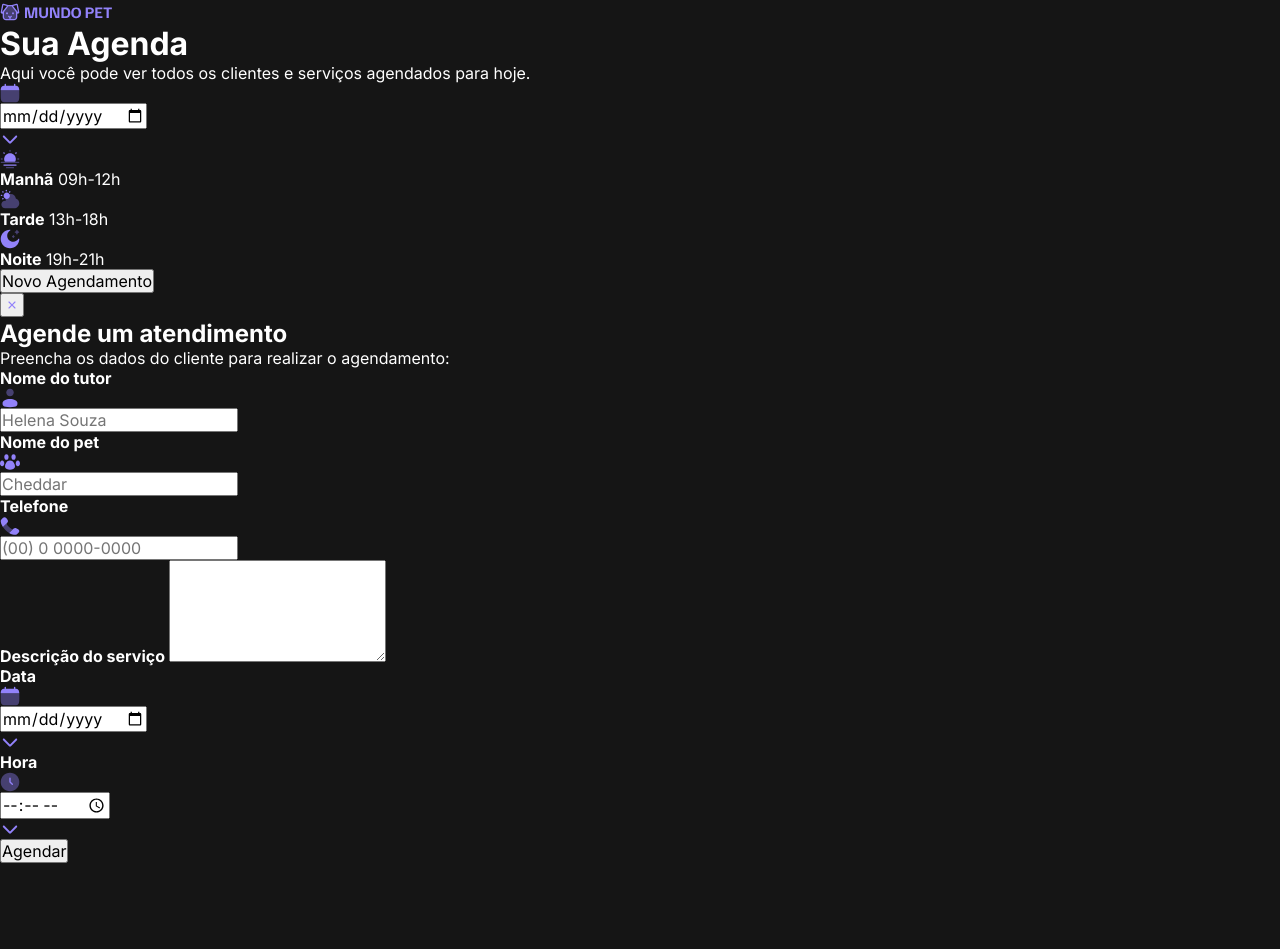
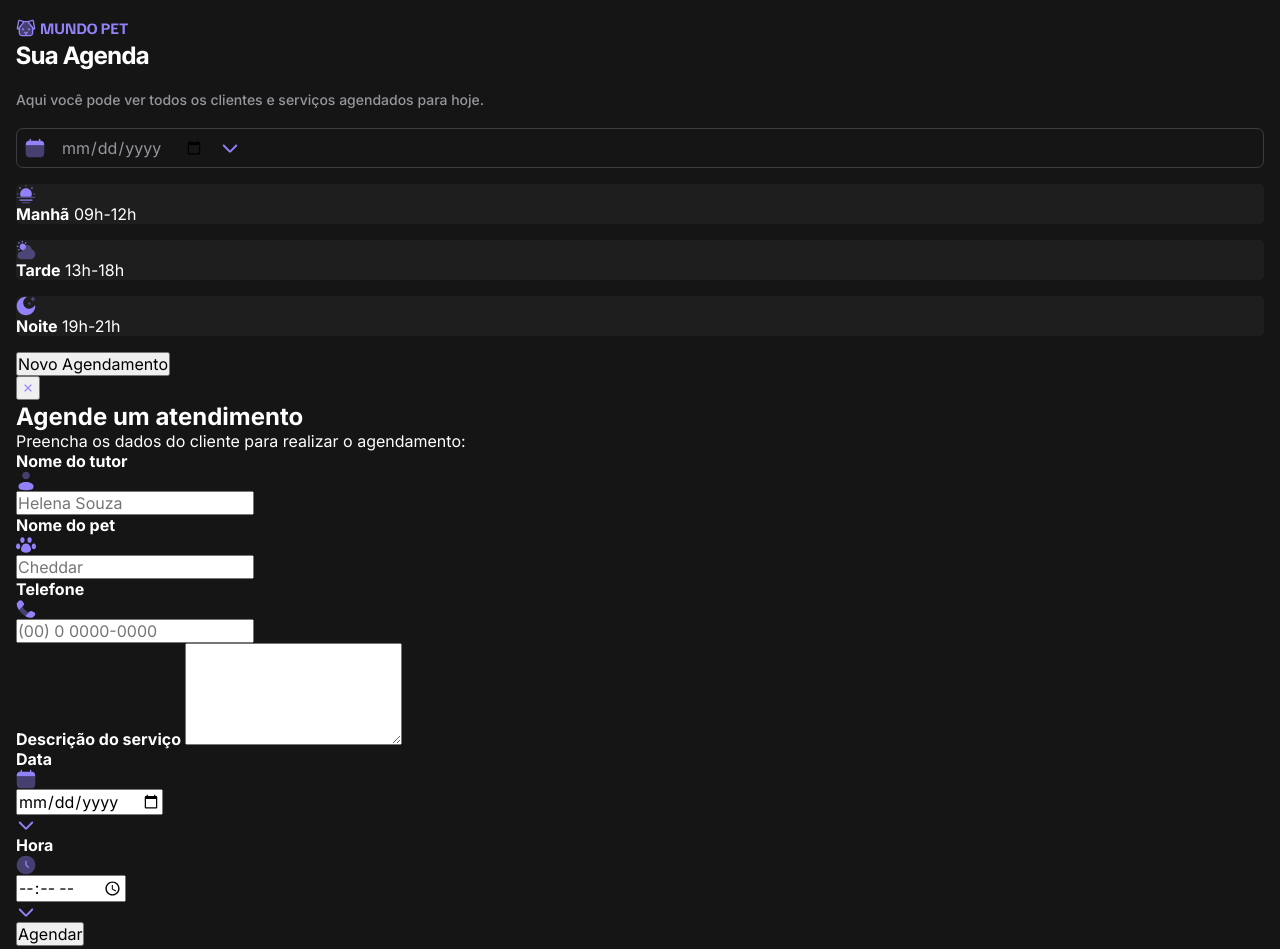
Before and after one commit to vkoithi/Agendamento-Petshop, a website built with webpack: page src/index.html in a window 1280 px wide. Before the commit the page ends 863 px from the top, so only its background shows below. Built offline with nearby package versions, Linux system fonts and the light colour scheme.

Commit message:
Estilizando CSS

```diff
--- a/src/index.html
+++ b/src/index.html
@@ -5,6 +5,7 @@
     <link rel="preconnect" href="https://fonts.googleapis.com">
     <link rel="preconnect" href="https://fonts.gstatic.com" crossorigin>
     <link href="https://fonts.googleapis.com/css2?family=Inter+Tight:ital,wght@0,100..900;1,100..900&family=Inter:ital,opsz,wght@0,14..32,100..900;1,14..32,100..900&display=swap" rel="stylesheet">
+    <link rel="stylesheet" href="styles/index.css">
     <meta name="viewport" content="width=device-width, initial-scale=1.0">
     <title>Agendamento Petshop</title>
 </head>
--- a/src/styles/global.css
+++ b/src/styles/global.css
@@ -47,6 +47,8 @@ body {
     background-color: var(--background-primary);
     color: var(--content-primary);
     font-family: "Inter", sans-serif;
+
+    margin: 1rem;
 }
 
 button,
--- a/src/styles/schedule.css
+++ b/src/styles/schedule.css
@@ -0,0 +1,50 @@
+.main {
+    display: flex;
+    flex-direction: column;
+
+    margin-bottom: 1rem;
+    gap: 1rem;
+
+    & > header {
+        display: flex;
+        flex-direction: column;
+        gap: 1rem;
+
+        & h1{
+            font: var(--title);
+        }
+
+        & p {
+            font: var(--paragraph-medium);
+            color: var(--content-secondary);
+        }
+    }
+
+    & > label {
+        display: flex;
+        flex-direction: row;
+        align-items: center;
+
+        border: 1px solid var(--border-primary);
+        border-radius: 7px;
+
+        padding: 0.5rem;
+        gap: 1rem;
+
+        &:focus-within{
+            border-color: var(--border-brand);
+        }
+
+        & input {
+            background-color: inherit;
+            border: none;
+            outline: none;
+            color: var(--content-secondary);
+        }
+    }
+
+    & > section {
+        background-color: var(--background-secondary);
+        border-radius: 5px;
+    }
+}
```
